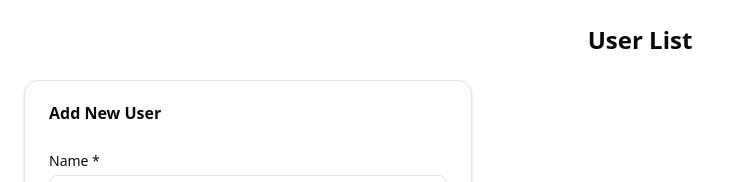
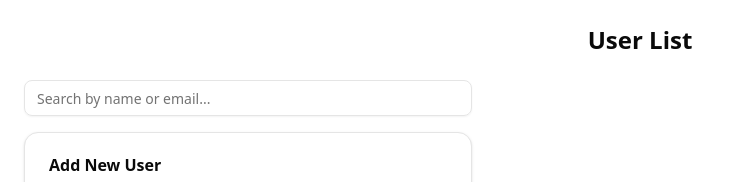
Before and after one commit to mirlindleku/user-managmentapp, a React app: page / in a window 1280 px wide. Shown: the top 182 px of the page, without its empty margins (0-731 px from the left). Built offline with nearby package versions, Linux system fonts and the light colour scheme; no server answers; the HTML template or start-up script is replaced by a standard one.

Commit message:
Adding a search input

```diff
--- a/src/components/UserList.tsx
+++ b/src/components/UserList.tsx
@@ -23,6 +23,18 @@
   const [name, setName] = useState("");
   const [email, setEmail] = useState("");
   const [error, setError] = useState("");
+  const [searchTerm, setSearchTerm] = useState("");
+
+  useEffect(() => {
+    fetch("https://jsonplaceholder.typicode.com/users")
+      .then((res) => res.json())
+      .then((data: User[]) => {
+        setUsers(data);
+      })
+      .catch((err) => {
+        console.error("Error fetching users:", err);
+      });
+  }, []);
 
   const handleSubmit = (e: React.FormEvent) => {
     e.preventDefault();
@@ -44,21 +56,26 @@
     setEmail("");
     setError("");
   };
-  useEffect(() => {
-    fetch("https://jsonplaceholder.typicode.com/users")
-      .then((res) => res.json())
-      .then((data: User[]) => {
-        setUsers(data);
-      })
-      .catch((err) => {
-        console.error("Error fetching users:", err);
-      });
-  }, []);
+
+  const filteredUsers = users.filter(
+    (user) =>
+      user.name.toLowerCase().includes(searchTerm.toLowerCase()) ||
+      user.email.toLowerCase().includes(searchTerm.toLowerCase())
+  );
 
   return (
     <div className="p-6">
       <h2 className="text-2xl font-bold mb-6 text-center">User List</h2>
 
+      <div className="max-w-md">
+        <Input
+          type="text"
+          placeholder="Search by name or email..."
+          value={searchTerm}
+          onChange={(e) => setSearchTerm(e.target.value)}
+          className="mb-4"
+        />
+      </div>
       <Card className="max-w-md">
         <CardHeader>
           <CardTitle>Add New User</CardTitle>
@@ -91,7 +108,7 @@
         </CardContent>
       </Card>
       <div className="grid grid-cols-1 sm:grid-cols-2 lg:grid-cols-3 gap-6">
-        {users.map((user) => (
+        {filteredUsers.map((user) => (
           <Card key={user.id} className="hover:shadow-lg transition-shadow">
             <CardHeader>
               <a href={`/users/${user.id}`}>
```
